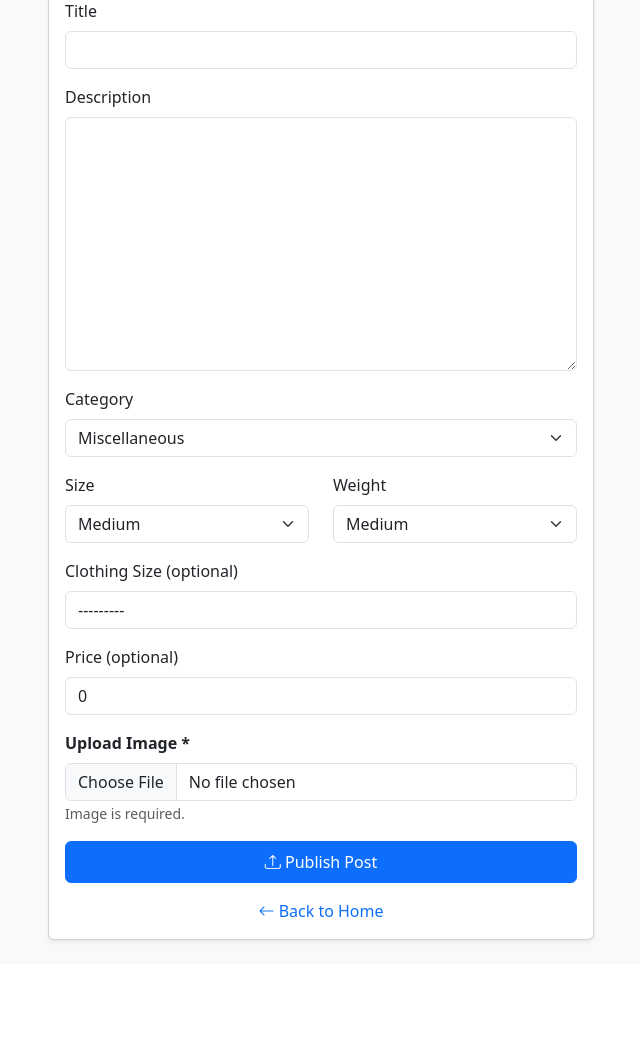
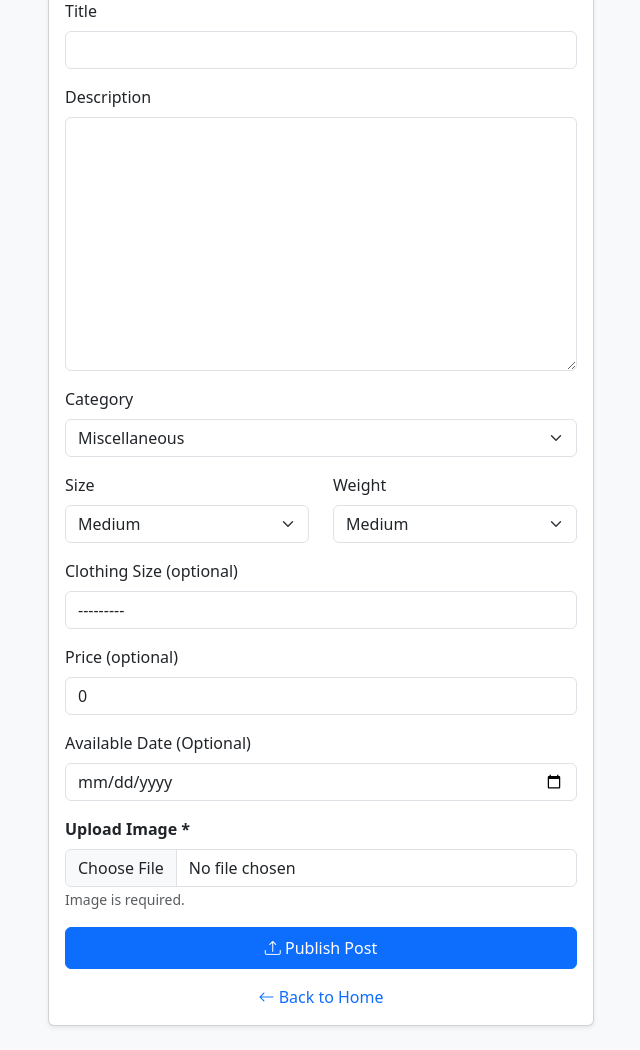
Before and after one commit to xuangj/uva-bartering-app, a Django app: page /post/new/ in a window 1280 px wide. Shown: the part 200-1250 px from the top of the page, without its empty margins (319-959 px from the left). Before the commit the page ends 1143 px from the top, so only its background shows below. Run offline with Django 5.2, Linux system fonts and the light colour scheme; the visitor is signed in with stand-in values (Sample User, id 1); some libraries are stand-ins or nearby versions.

Commit message:
Incorporated future posts and also added that to the search bar

```diff
--- a/core/forms.py
+++ b/core/forms.py
@@ -7,7 +7,11 @@ from .models import Post, Profile, Trade, Report
 class PostForm(forms.ModelForm):
     class Meta:
         model = Post
-        fields = ["title", "description", "category", "general_size", "weight", "clothing_size", "price", "image"]
+        widgets = {
+            'available_date': forms.DateInput(attrs={'type': 'date', 'class': 'form-control'}),
+            # ... include any other existing widgets you have ...
+        }
+        fields = ["title", "description", "category", "general_size", "weight", "clothing_size", "price", "image","available_date"]
 
     def __init__(self, *args, **kwargs):
         super().__init__(*args, **kwargs)
--- a/core/models.py
+++ b/core/models.py
@@ -112,6 +112,7 @@ class Post(models.Model):
     clothing_size = models.CharField(max_length=5, choices=CLOTHING_SIZES, blank=True, null=True,verbose_name='Clothing Size')
     price = models.IntegerField(default=0)
     created_at = models.DateTimeField(auto_now_add=True)
+    available_date = models.DateField(null=True, blank=True,)
     is_available = models.BooleanField(default=True)
 
     def clean(self):
--- a/core/views.py
+++ b/core/views.py
@@ -61,6 +61,8 @@ def home(request):
         posts = posts.order_by("title")
     elif sort_by == "title_desc":
         posts = posts.order_by("-title")
+    elif sort_by == "available_date_asc":
+        posts = posts.order_by("available_date")
     else:
         posts = posts.order_by("-created_at")
 
--- a/templates/home.html
+++ b/templates/home.html
@@ -113,6 +113,8 @@
 
             <option value="title_asc" {% if request.GET.sort_by == 'title_asc' %}selected{% endif %}>Title (A-Z)</option>
             <option value="title_desc" {% if request.GET.sort_by == 'title_desc' %}selected{% endif %}>Title (Z-A)</option>
+
+            <option value="available_date_asc" {% if request.GET.sort_by == 'available_date_asc' %}selected{% endif %}>Available Date</option>
 
           </select>
         </div>
--- a/templates/post_form.html
+++ b/templates/post_form.html
@@ -5,6 +5,7 @@
 <head>
     <meta charset="UTF-8">
     <meta name="viewport" content="width=device-width, initial-scale=1.0">
+
     <title>{% if is_edit %}Edit Your Post{% else %}Create a New Post{% endif %}</title>
 
     <!-- BOOTSTRAP -->
@@ -94,6 +95,14 @@
                                 {{ form.price|add_class:"form-control" }}
                             </div>
 
+
+                            <div class="mb-3">
+                                <label class="form-label" for="{{ form.available_date.id_for_label }}">
+                                    Available Date (Optional)
+                                </label>
+                                {{ form.available_date|add_class:"form-control" }}
+                            </div>
+
                             <!-- REQUIRED IMAGE -->
                             <div class="mb-3">
                                 <label class="form-label fw-bold">Upload Image *</label>
```
Also changed, not shown: core/migrations/0003_post_available_date.py (added).
